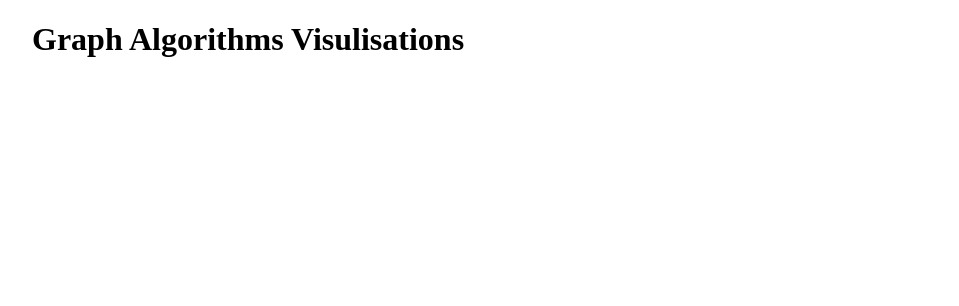
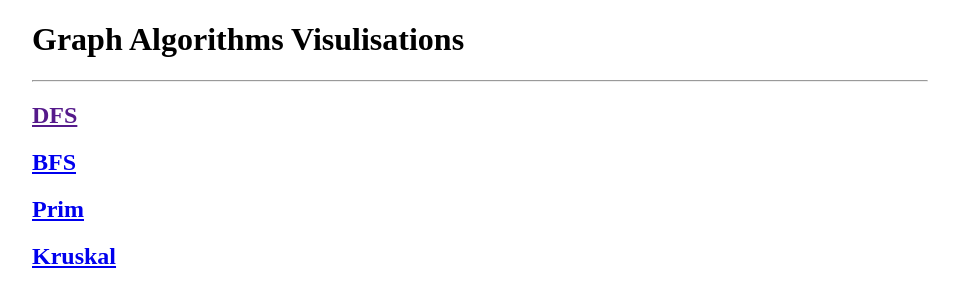
Before and after one commit to ninjoz/graph-algorithms-visulaisation, a plain HTML site: page index.html in a window 1280 px wide. Shown: the whole page, without its empty margins (160-1119 px from the left). Drawn offline with Linux system fonts and the light colour scheme.

Commit message:
main page

```diff
--- a/index.html
+++ b/index.html
@@ -9,5 +9,11 @@
 </head>
 <body>
     <h1>Graph Algorithms Visulisations</h1>
+
+    <hr>
+    <a href=""><h2>DFS</h2></a>
+    <a href="bfs.html"><h2>BFS</h2></a>
+    <a href="prim.html"><h2>Prim</h2></a>
+    <a href="kruskal.html"><h2>Kruskal</h2></a>
 </body>
 </html>
```
